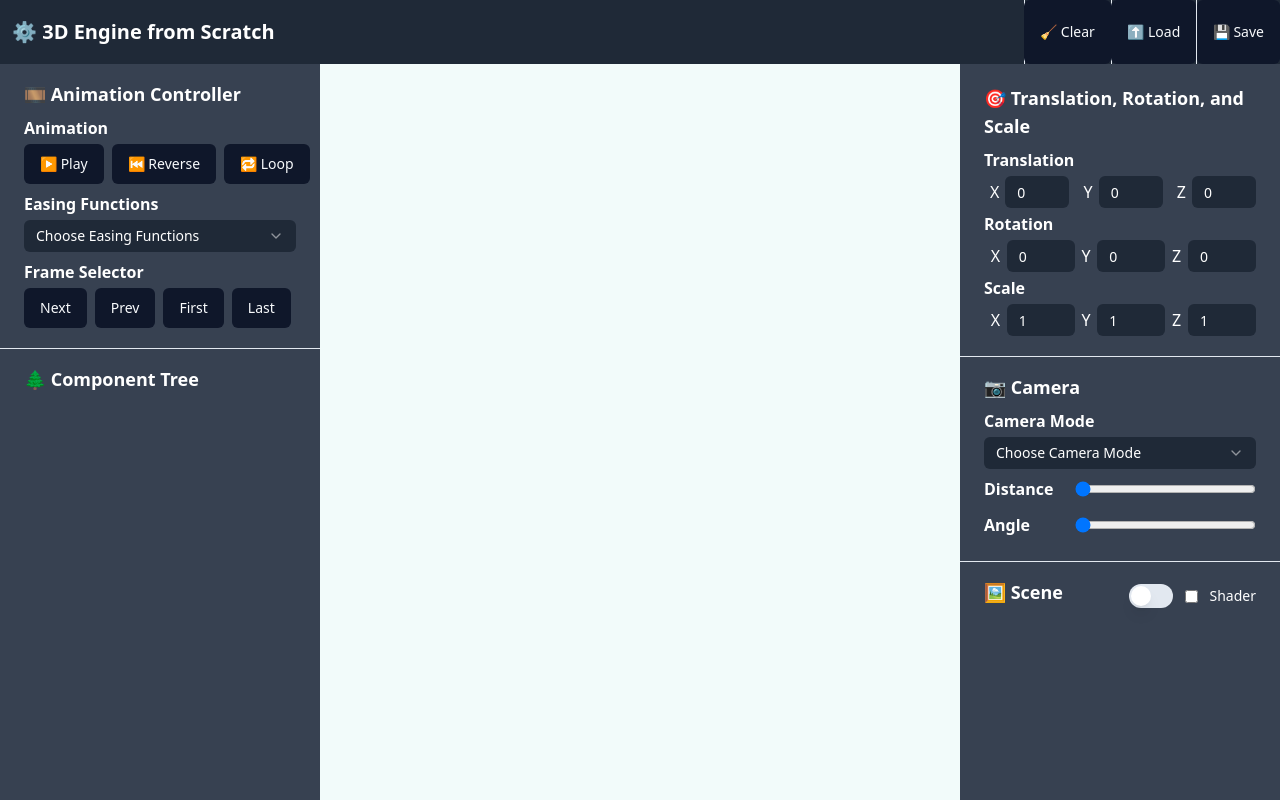
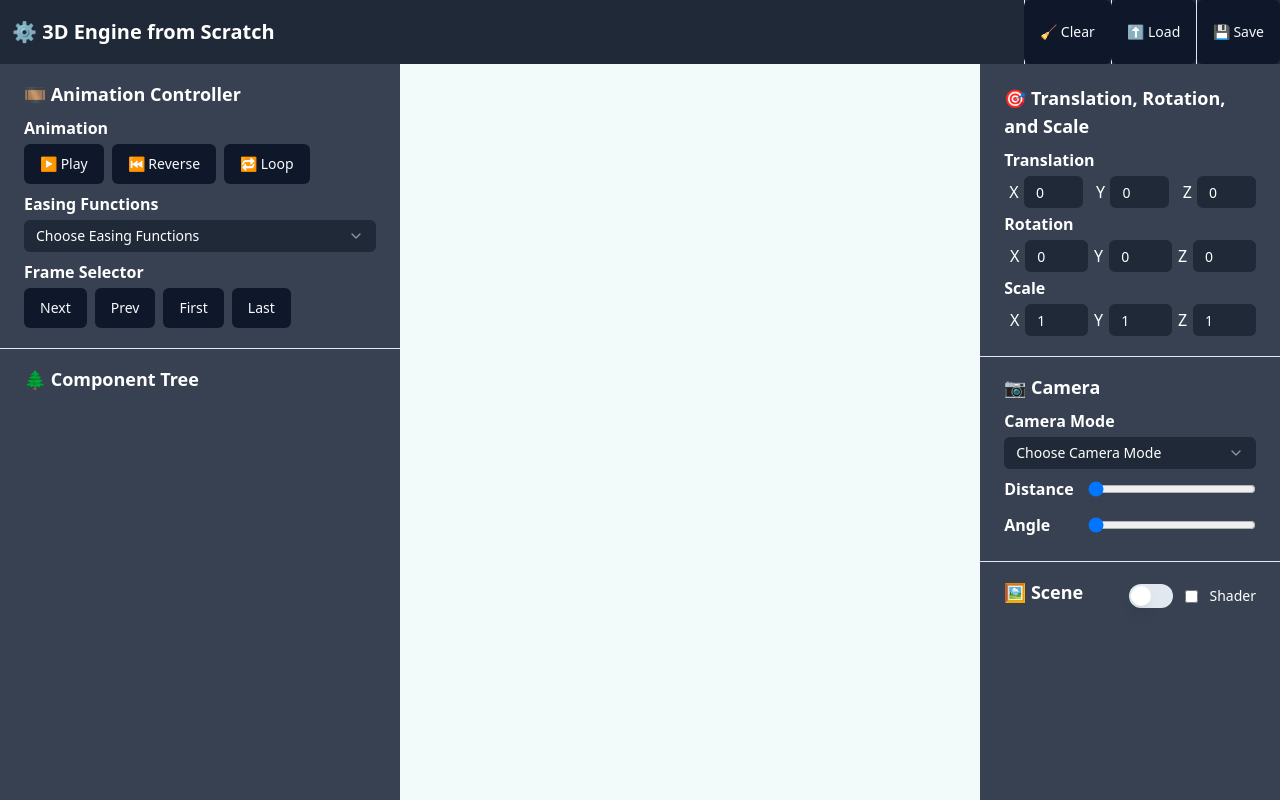
Before and after one commit to mikeleo03/3D-Engine-From-Scratch, a Next.js app: page / in a window 1280 px wide. Built offline with nearby package versions, Linux system fonts and the light colour scheme.

Commit message:
fix: menu fix size

```diff
--- a/pages/mainpage.tsx
+++ b/pages/mainpage.tsx
@@ -262,9 +262,9 @@ export default function Home() {
             </div>
 
             {/* Navigation section */}
-            <div className="w-full flex flex-row h-[92vh]">
+            <div className="w-full flex flex-row h-[92vh] justify-between">
                 {/* Left controller */}
-                <div className="w-1/4 bg-gray-700 h-full text-white overflow-y-auto overflow-x-hidden">
+                <div className="w-[400px] bg-gray-700 h-full text-white overflow-y-auto overflow-x-hidden">
                     {/* Animation */}
                     <div className="w-full p-6 py-4 pt-4">
                         <div className="text-lg font-semibold pb-2">🎞️ Animation Controller</div>
@@ -317,10 +317,12 @@ export default function Home() {
                 </div>
 
                 {/* Canvas */}
-                <canvas ref={canvasRef} className="w-1/2 h-full"/>
+                <div className='w-auto h-full'>
+                    <canvas ref={canvasRef} className="h-full w-full"/>
+                </div>
 
                 {/* Right controller */}
-                <div className="w-1/4 bg-gray-700 overflow-y-auto overflow-x-hidden h-full text-white ">
+                <div className="w-[300px] bg-gray-700 overflow-y-auto h-full text-white ">
                     {/* TRS */}
                     <div className="w-full p-6 py-4 pt-5">
                         <div className="text-lg font-semibold pb-2">🎯 Translation, Rotation, and Scale</div>
```
